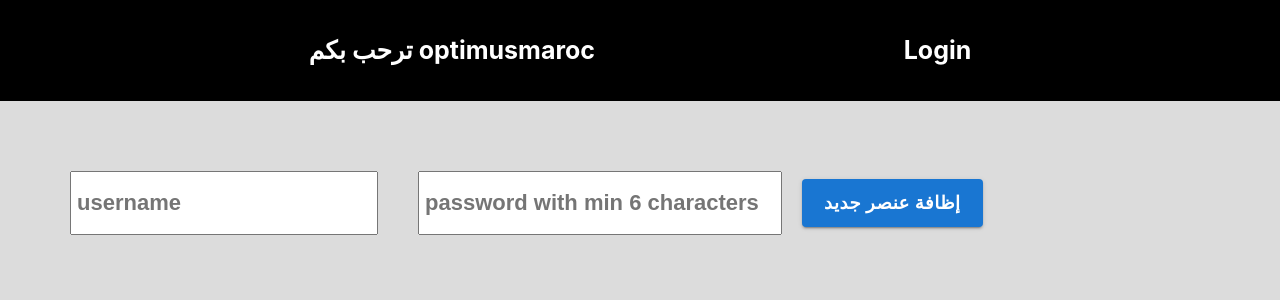
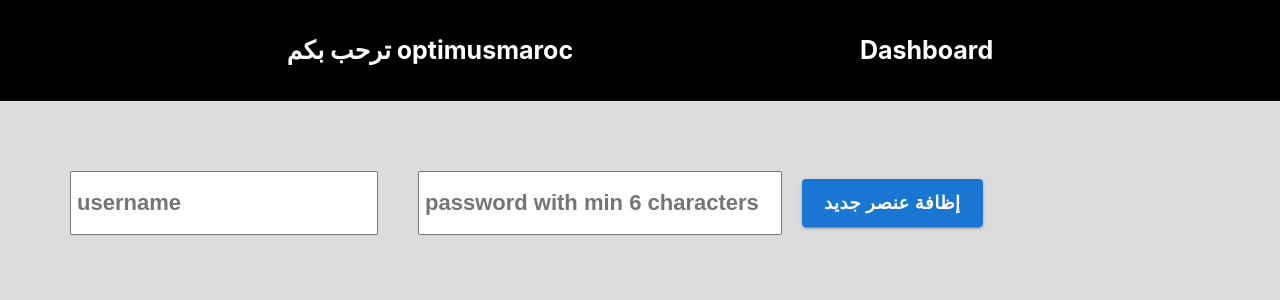
Before and after one commit to YounessBouh/7didanFront, a React (Create React App) app: page /Login in a window 1280 px wide. Shown: the top 300 px of the page. Built offline with nearby package versions, Linux system fonts and the light colour scheme; no server answers.

Commit message:
first commit6

```diff
--- a/src/components/header/Header.js
+++ b/src/components/header/Header.js
@@ -15,9 +15,18 @@ function Header() {
            <div className='header__left' onClick={()=> navigate("/")}>
              <p> ترحب بكم optimusmaroc</p>
            </div>
-           <div className='header__right' onClick={()=> navigate("/Login")}>
+           {
+            loggedIn ? (
+              <div className='header__right' onClick={()=> navigate("/Login")}>
              <p>Login</p>
+             </div>
+            ) : (
+              <div className='header__right' onClick={()=> navigate("/DashboardHome")}>
+             <p>Dashboard</p>
            </div>
+            )
+           }
+
            {loggedIn === true &&
             (
               <div className='header__right'>
```
